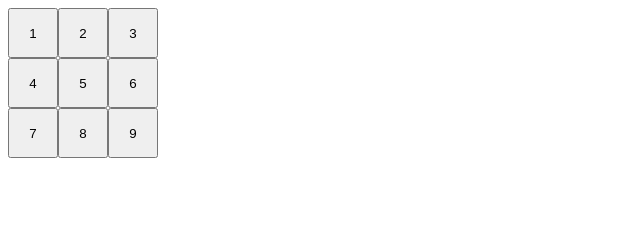
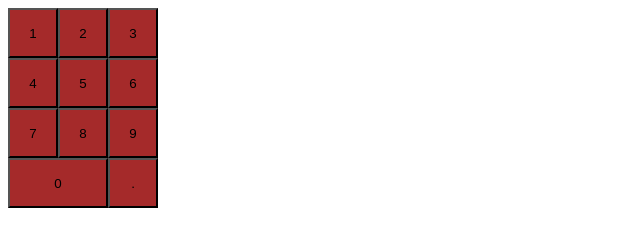
Before and after one commit to Sgugu97/Calculator, a plain HTML site: page index.html in a window 1280 px wide. Shown: the whole page, without its empty margins (0-640 px from the left). Drawn offline with Linux system fonts and the light colour scheme.

Commit message:
add event listener

```diff
--- a/myScript.js
+++ b/myScript.js
@@ -1,12 +1,26 @@
-
-
 const keyBoard = document.createElement("div");
 keyBoard.setAttribute("class", "keyBoard");
 document.body.appendChild(keyBoard);
 
-for(let i=1; i<10; i++){
-    const nums = document.createElement("button");
-    nums.setAttribute("class", `num ${i}`);
-    nums.textContent = `${i}`;
-    keyBoard.appendChild(nums);
+
+for(let i=1; i<=9; i++){
+    const num = document.createElement("button");
+    num.setAttribute("class", `num`);
+    num.textContent = `${i}`;
+    keyBoard.appendChild(num);
+    num.addEventListener("click", ()=> console.log(`${i}`));
 }
+
+
+const zero = document.createElement("button");
+zero.setAttribute("class", `num zero`);
+zero.textContent = `0`;
+keyBoard.appendChild(zero);
+zero.addEventListener("click", ()=> console.log(`0`));
+
+
+const point = document.createElement("button");
+point.setAttribute("class", `num point`);
+point.textContent = `.`;
+keyBoard.appendChild(point);
+point.addEventListener("click", ()=> console.log(`.`));
--- a/style.css
+++ b/style.css
@@ -1,6 +1,5 @@
 .keyBoard{
     display: flex;
-    height: 150px;
     width: 150px;
     flex-wrap: wrap;
 
@@ -8,4 +7,12 @@
 .num{
     height: 50px;
     width: 50px;
+    background-color: brown;
 }
+.zero{
+    width: 100px;
+}
+.point{
+    height: 50px;
+    width: 50px;
+}
```
